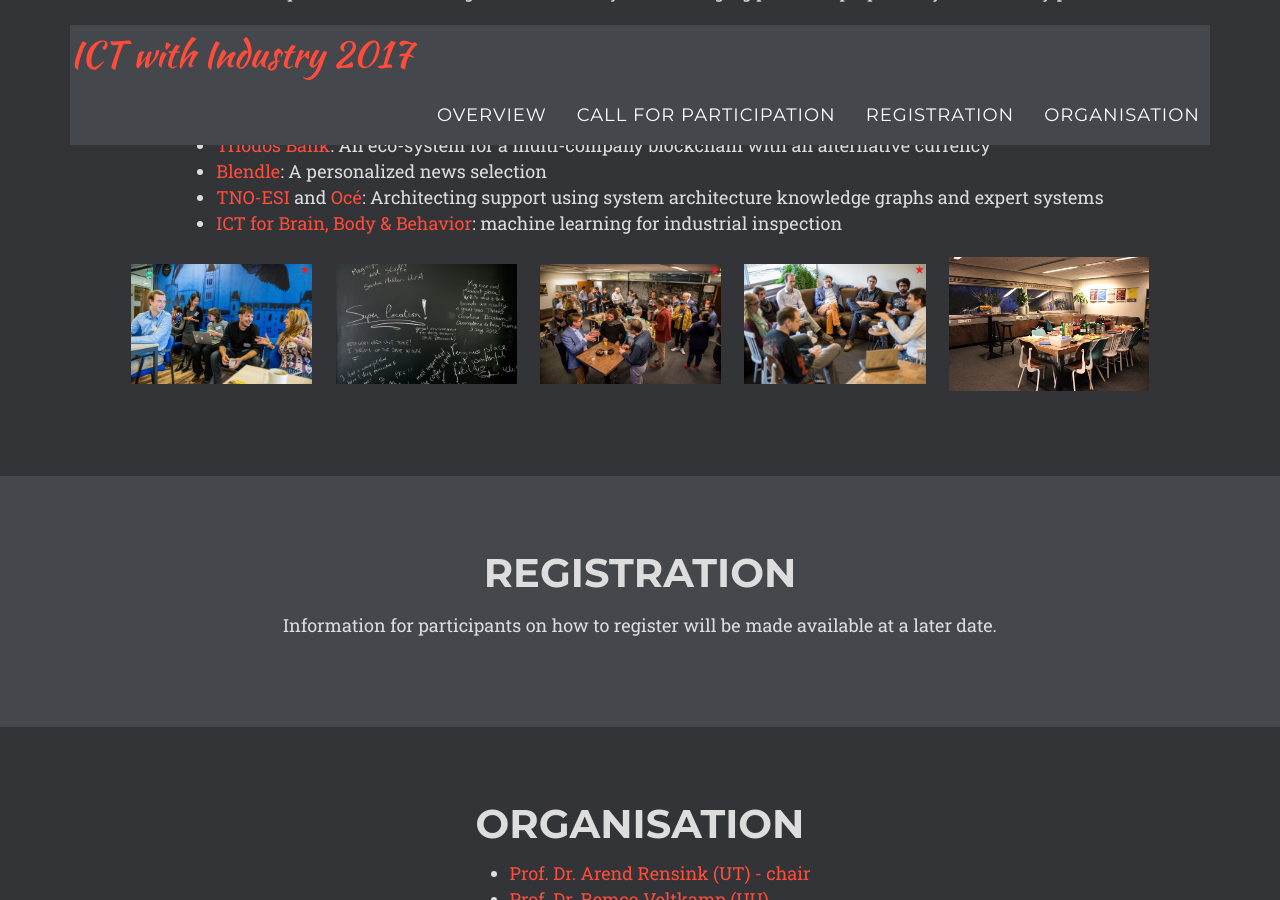
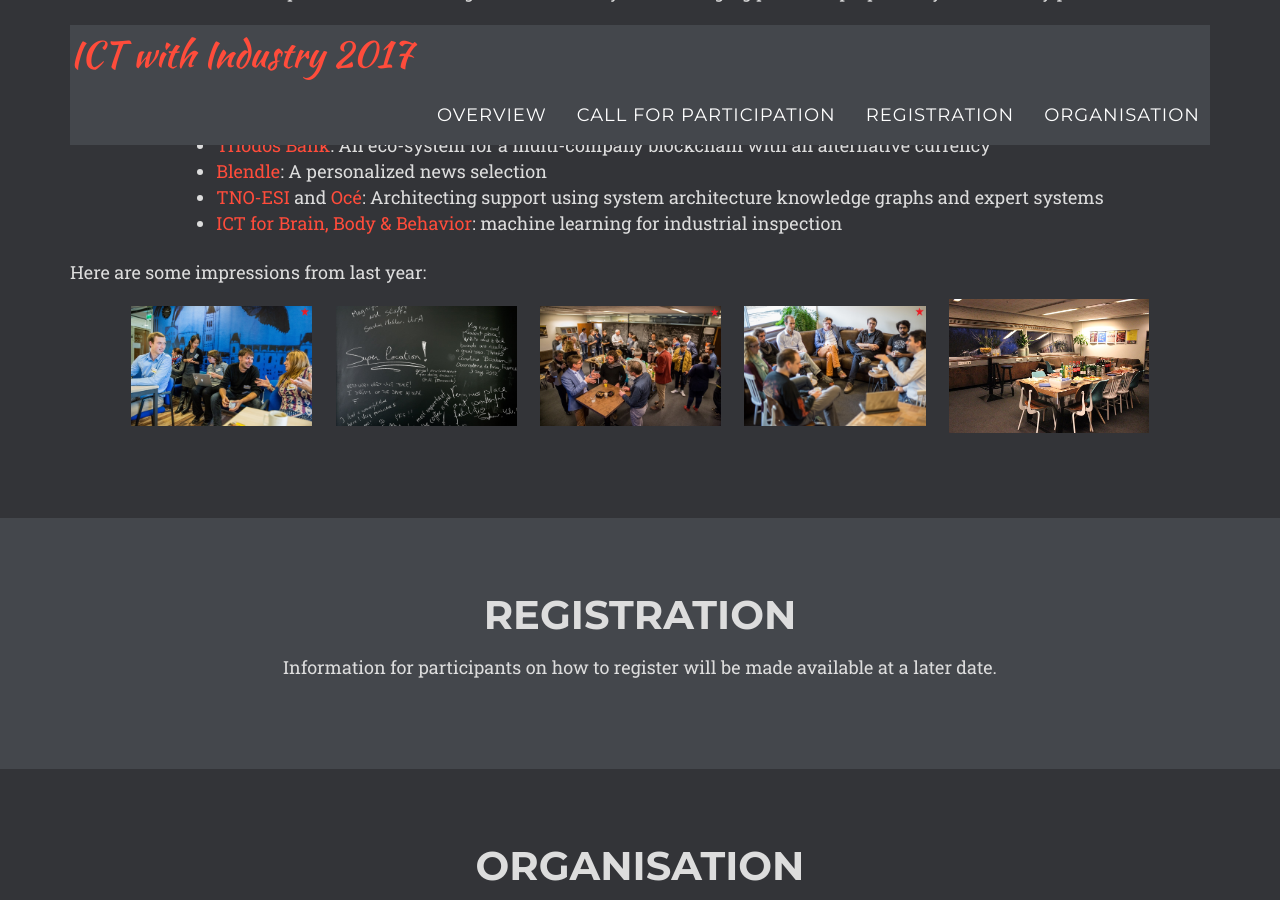
Before and after one commit to chauff/ictWI2017, a Jekyll site: the page built from index.html, in a window 1280 px wide and 900 px high, scrolled down 1712 px. Built offline with Jekyll 4.4.1, drawn with Linux system fonts in a browser that asks for light colours; some web fonts are replaced; comment, search, counter and statistics services are not loaded.

Commit message:
Update cfpa.html

```diff
--- a/_includes/cfpa.html
+++ b/_includes/cfpa.html
@@ -25,6 +25,9 @@
                                     <li><a href="http://www.i3b.org/">ICT for Brain, Body &amp; Behavior</a>: machine learning for industrial inspection</li>
                                 </ul>
                             </p>
+                            <p class="text-left">
+                                Here are some impressions from last year:
+                            </p>
                             <p>
                                 <img src="images/ict2016_1.jpg" width="200px" class="imgImpression">
                                 <img src="images/ict2016_2.jpg" width="200px" class="imgImpression">
```
